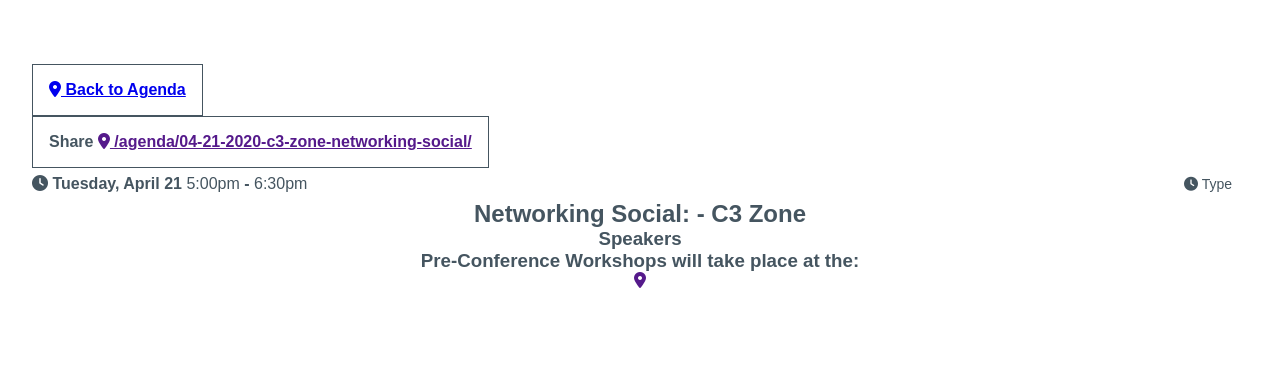
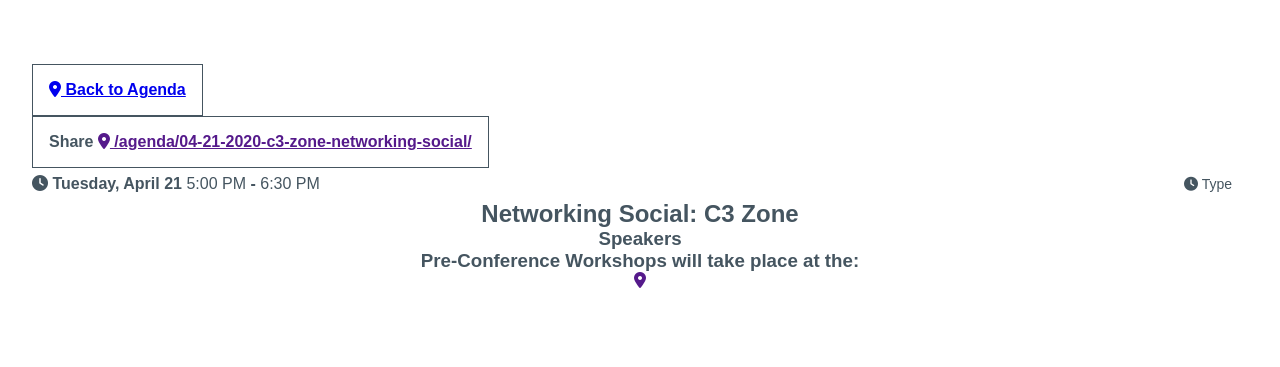
Before and after one commit to marcusrelacion/c3-marketing-site, a Jekyll site: the page built from _agenda/04-21-2020-c3-zone-networking-social.md, in a window 1280 px wide and 1109 px high. Shown: the part 276-643 px from the top of the window. Built offline with Jekyll 4.4.1, drawn with Linux system fonts in a browser that asks for light colours; nearby versions of some CDN libraries; some web fonts are replaced.

Commit message:
Updated 04 21 2020 C3 Zone Networking Social

```diff
--- a/_agenda/04-21-2020-c3-zone-networking-social.md
+++ b/_agenda/04-21-2020-c3-zone-networking-social.md
@@ -1,17 +1,10 @@
 ---
-title: 'Networking Social: - C3 Zone'
+title: 'Networking Social: C3 Zone'
 date: 2020-04-21 17:00:00 -04:00
-description:
-modal:
-  url:
 event:
   date: 2020-04-21 17:00:00 -04:00
-  start-time: 5:00pm
-  end-time: 6:30pm
-speakers:
-- name:
-  title:
-  company:
+  start-time: 5:00 PM
+  end-time: 6:30 PM
 filter-date:
   is-day-3: true
 filter-time:
```
